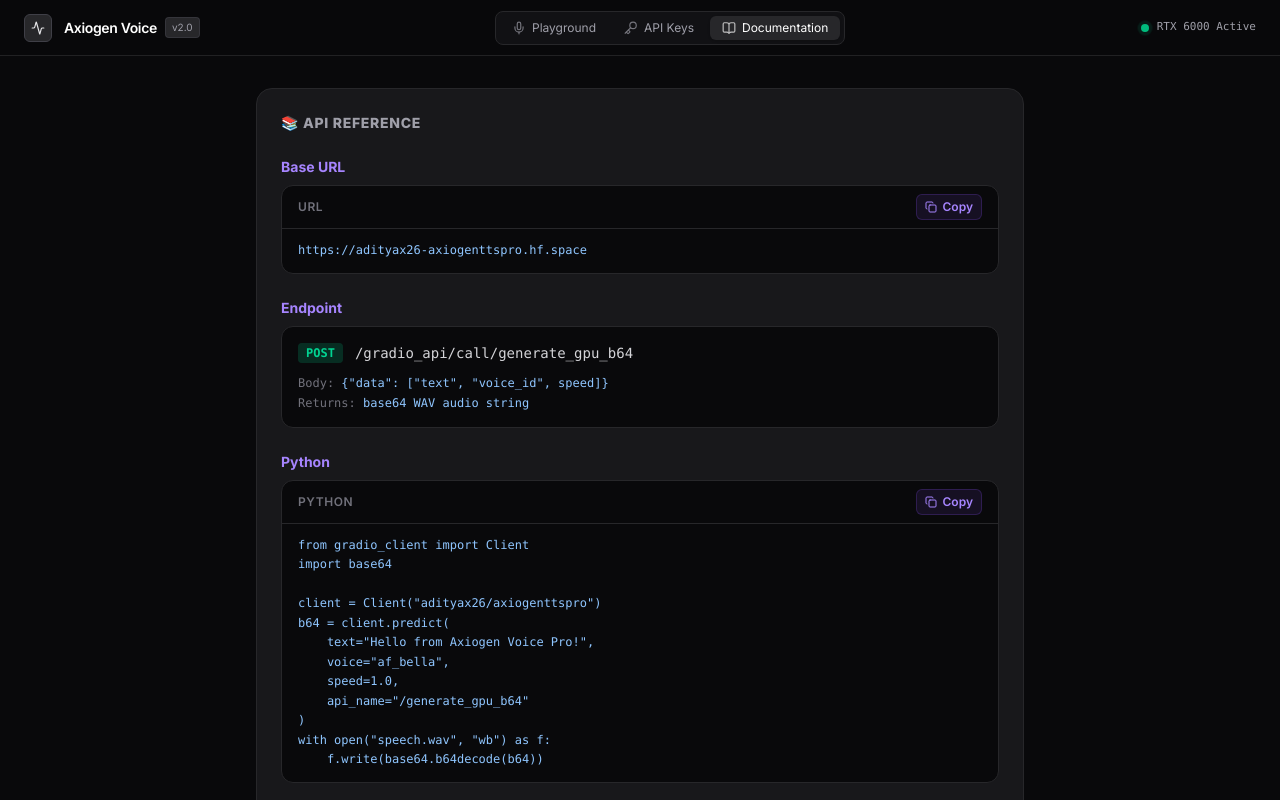
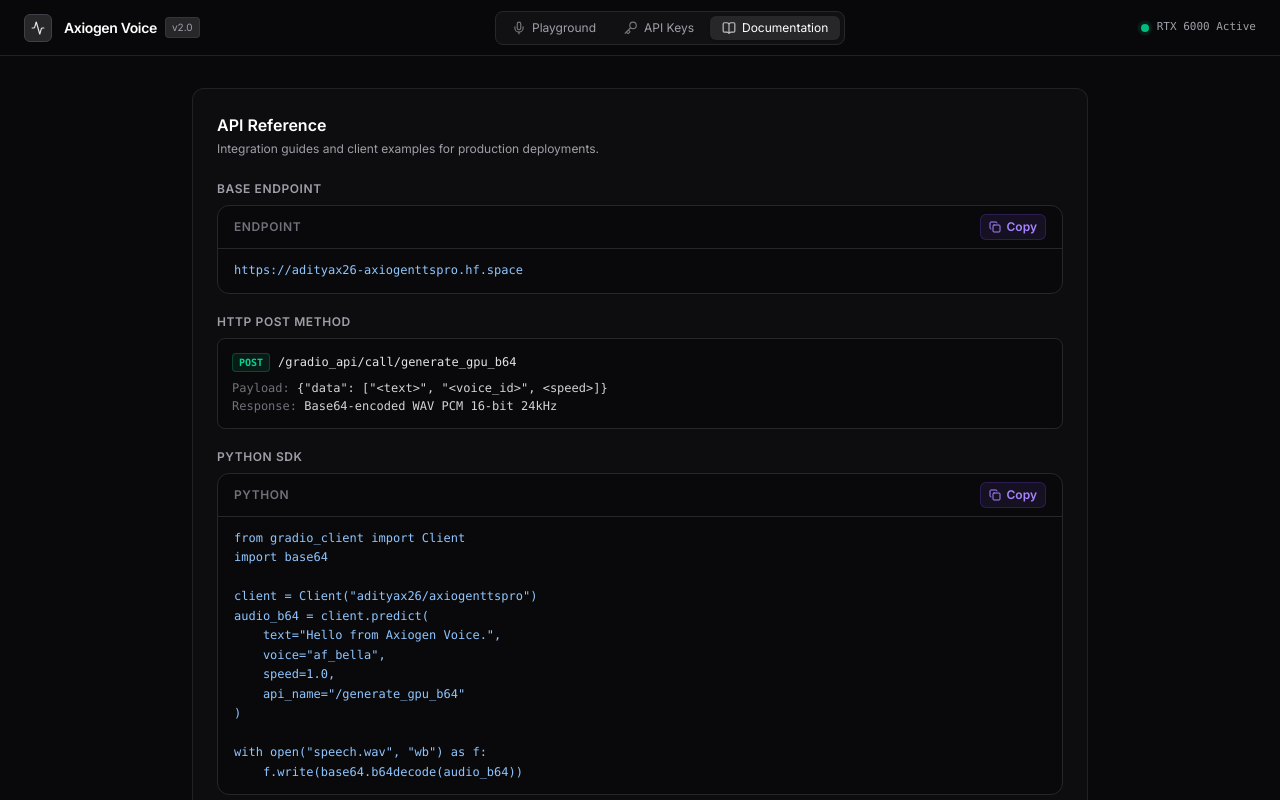
Before and after one commit to axiogenai/axiogen-voice-web, a React (Vite) app: page / in a window 1280 px wide. Both pictures are taken after a click on the button "Documentation". Shown: the top 800 px of the page. Built offline with nearby package versions, Linux system fonts and the light colour scheme.

Commit message:
feat: modern enterprise UI redesign (no emojis, professional styling) for src/components/DocsTab.tsx

```diff
--- a/src/components/DocsTab.tsx
+++ b/src/components/DocsTab.tsx
@@ -5,76 +5,79 @@
 import base64
 
 client = Client("adityax26/axiogenttspro")
-b64 = client.predict(
-    text="Hello from Axiogen Voice Pro!",
+audio_b64 = client.predict(
+    text="Hello from Axiogen Voice.",
     voice="af_bella",
     speed=1.0,
     api_name="/generate_gpu_b64"
 )
+
 with open("speech.wav", "wb") as f:
-    f.write(base64.b64decode(b64))`
+    f.write(base64.b64decode(audio_b64))`
 
-const JS_CODE = `async function tts(text, voice = 'af_bella', speed = 1.0) {
-  const BASE = '${HF_BASE}';
-  const r1 = await fetch(BASE + '/gradio_api/call/generate_gpu_b64', {
+const JS_CODE = `async function synthesize(text, voice = 'af_bella', speed = 1.0) {
+  const BASE_URL = '${HF_BASE}';
+  const initRes = await fetch(BASE_URL + '/gradio_api/call/generate_gpu_b64', {
     method: 'POST',
     headers: { 'Content-Type': 'application/json' },
     body: JSON.stringify({ data: [text, voice, speed] })
   });
-  const { event_id } = await r1.json();
-  const r2 = await fetch(BASE + '/gradio_api/call/generate_gpu_b64/' + event_id);
-  for (const line of (await r2.text()).split('\\n')) {
+
+  const { event_id } = await initRes.json();
+  const streamRes = await fetch(BASE_URL + '/gradio_api/call/generate_gpu_b64/' + event_id);
+  const streamText = await streamRes.text();
+
+  for (const line of streamText.split('\\n')) {
     if (line.startsWith('data:')) {
-      const [b64] = JSON.parse(line.slice(5));
-      return b64; // base64 WAV string
+      const [base64Wav] = JSON.parse(line.slice(5));
+      return base64Wav;
     }
   }
 }`
 
 const CURL_CODE = `curl -X POST ${HF_BASE}/gradio_api/call/generate_gpu_b64 \\
   -H "Content-Type: application/json" \\
-  -d '{"data": ["Hello!", "af_bella", 1.0]}'`
+  -d '{"data": ["Hello from cURL", "af_bella", 1.0]}'`
 
 export function DocsTab() {
   return (
-    <div className="max-w-3xl mx-auto space-y-6">
-      <div className="rounded-2xl border border-zinc-800 bg-zinc-900 p-6">
-        <h2 className="text-sm font-extrabold uppercase tracking-wider text-zinc-400 mb-6">📚 API Reference</h2>
+    <div className="max-w-4xl mx-auto space-y-6">
+      <div className="rounded-xl border border-zinc-800/80 bg-zinc-900/30 p-6 space-y-6">
+        <div>
+          <h2 className="text-base font-semibold text-white">API Reference</h2>
+          <p className="text-xs text-zinc-400 mt-1">Integration guides and client examples for production deployments.</p>
+        </div>
 
-        <div className="space-y-6">
+        <div className="space-y-5">
           <div>
-            <h3 className="text-sm font-bold text-violet-400 mb-2">Base URL</h3>
-            <CodeBlock code={HF_BASE} language="url" />
+            <span className="text-xs font-semibold uppercase tracking-wider text-zinc-400 block mb-2">Base Endpoint</span>
+            <CodeBlock code={HF_BASE} language="endpoint" />
           </div>
 
           <div>
-            <h3 className="text-sm font-bold text-violet-400 mb-2">Endpoint</h3>
-            <div className="rounded-xl border border-zinc-800 bg-zinc-950 p-4 text-sm font-mono">
-              <div className="flex items-center gap-3">
-                <span className="rounded bg-emerald-500/20 px-2 py-0.5 text-xs font-bold text-emerald-400">POST</span>
-                <span className="text-zinc-300">/gradio_api/call/generate_gpu_b64</span>
+            <span className="text-xs font-semibold uppercase tracking-wider text-zinc-400 block mb-2">HTTP POST Method</span>
+            <div className="rounded-lg border border-zinc-800 bg-zinc-950 p-3.5 text-xs font-mono">
+              <div className="flex items-center gap-2 mb-2">
+                <span className="rounded bg-emerald-500/10 border border-emerald-500/30 px-1.5 py-0.5 text-[10px] font-bold text-emerald-400">POST</span>
+                <span className="text-zinc-200">/gradio_api/call/generate_gpu_b64</span>
               </div>
-              <div className="mt-3 text-zinc-500 text-xs">
-                Body: <code className="text-blue-300">{'{"data": ["text", "voice_id", speed]}'}</code>
-              </div>
-              <div className="mt-1 text-zinc-500 text-xs">
-                Returns: <code className="text-blue-300">base64 WAV audio string</code>
-              </div>
+              <div className="text-zinc-500">Payload: <code className="text-zinc-300">{'{"data": ["<text>", "<voice_id>", <speed>]}'}</code></div>
+              <div className="text-zinc-500 mt-0.5">Response: <code className="text-zinc-300">Base64-encoded WAV PCM 16-bit 24kHz</code></div>
             </div>
           </div>
 
           <div>
-            <h3 className="text-sm font-bold text-violet-400 mb-2">Python</h3>
+            <span className="text-xs font-semibold uppercase tracking-wider text-zinc-400 block mb-2">Python SDK</span>
             <CodeBlock code={PYTHON_CODE} language="python" />
           </div>
 
           <div>
-            <h3 className="text-sm font-bold text-violet-400 mb-2">JavaScript / Node.js</h3>
+            <span className="text-xs font-semibold uppercase tracking-wider text-zinc-400 block mb-2">JavaScript / Node.js</span>
             <CodeBlock code={JS_CODE} language="javascript" />
           </div>
 
           <div>
-            <h3 className="text-sm font-bold text-violet-400 mb-2">cURL</h3>
+            <span className="text-xs font-semibold uppercase tracking-wider text-zinc-400 block mb-2">cURL</span>
             <CodeBlock code={CURL_CODE} language="bash" />
           </div>
         </div>
```
